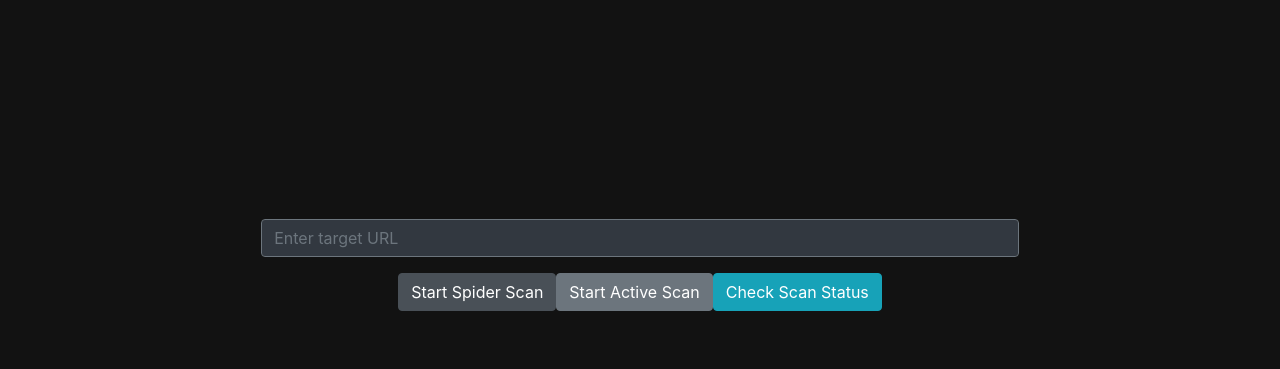
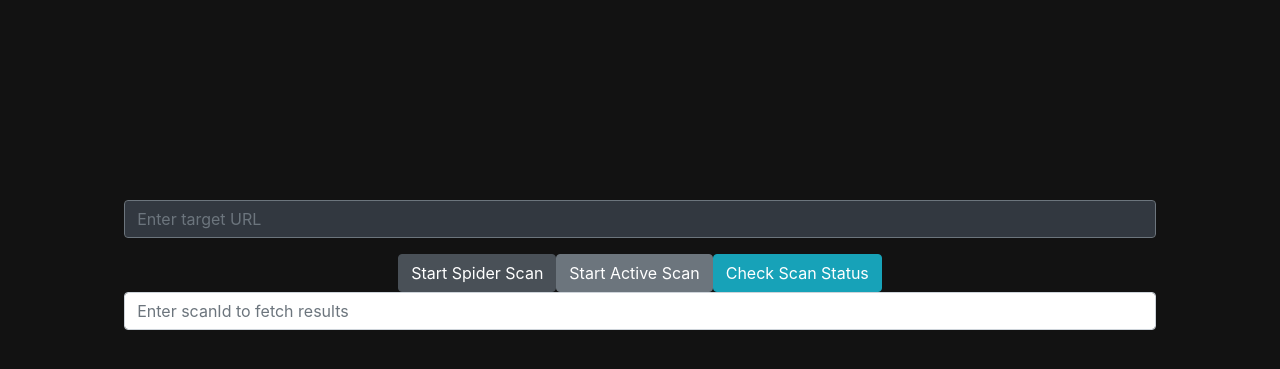
Before and after one commit to seancarr717/VulnScanner, a Flask app: page /spider in a window 1280 px wide. Shown: the part 135-504 px from the top of the page. Run offline with Flask 3, Linux system fonts and the light colour scheme; a user stored in the database is signed in; some libraries are stand-ins or nearby versions.

Commit message:
fix attempt get status

```diff
--- a/app/templates/spider.html
+++ b/app/templates/spider.html
@@ -45,7 +45,8 @@
     <!--buttons to start scans functions-->
     <button onclick="startSpider()" class="btn btn-primary">Start Spider Scan</button>
     <button onclick="startActiveScan()" class="btn btn-secondary">Start Active Scan</button>
-    <button onclick="checkScanStatus()" class="btn btn-info">Check Scan Status</button>
+    <button onclick="viewScanStatus()" class="btn btn-info">Check Scan Status</button>
+    <input type="text" id="scanId" class="form-control" placeholder="Enter scanId to fetch results">
   </div>
 </div>
 
@@ -79,21 +80,18 @@
   function startActiveScan() {
     startScan('/start_active_scan');
   }
-  function checkScanStatus() {
-    fetch('/scan_status')
+  function viewScanStatus(scanId) {
+    var scanId = document.getElementById('scanId').value;
+    fetch(`/view_scan_status?scan_id=${scanId}`)
     .then(response => response.json())
     .then(data => {
         let outputHtml = '';
-        if (data && data.length > 0) {
-            data.forEach(scan => {
-                outputHtml += `<div class="scan-status">
-                                   <p>Scan ID: ${scan.scan_id}</p>
-                                   <p>Type: ${scan.scan_type}</p>
-                                   <p>Status: ${scan.status}</p>
-                               </div>`;
-            });
+        if (data && data.status) {
+            outputHtml = `<div class="scan-status">
+                              <p>Status: ${data.status}</p>
+                          </div>`;
         } else {
-            outputHtml = '<p>No scans found.</p>';
+            outputHtml = '<p>No status found or error occurred.</p>';
         }
         document.getElementById('scanStatusDisplay').innerHTML = outputHtml;
     })
--- a/app/web.py
+++ b/app/web.py
@@ -36,3 +36,16 @@ def start_zap_scan(request, scan_type):
             return jsonify({"error": "Failed to retrieve scan ID"}), 500
     else:
         return jsonify({"error": "Failed to start scan"}), response.status_code
+
+
+def view_scan_status():
+    scan_id = request.args.get('scan_id')
+    if not scan_id:
+        return jsonify({"error": "scan_id is required"}), 400
+
+    zap_endpoint = f"{ZAP_API_URL}/JSON/ascan/view/status/?apikey={ZAP_API_KEY}&scanId={scan_id}"
+    response = requests.get(zap_endpoint)
+    if response.status_code == 200:
+        return jsonify(response.json()), 200
+    else:
+        return jsonify({"error": "Failed to fetch scan status"}), response.status_code
```
